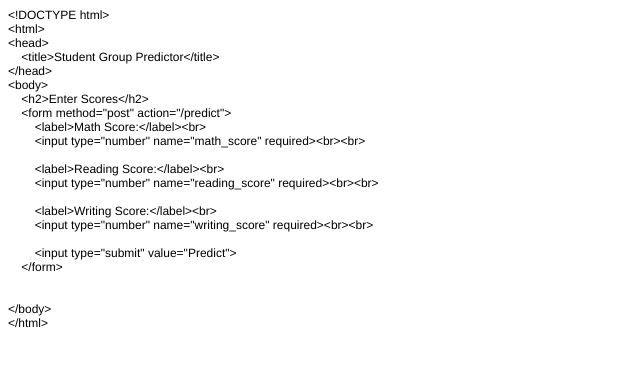
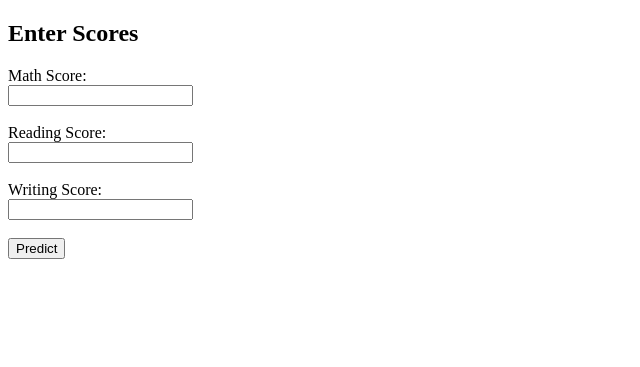
Before and after one commit to Herstology/Student_race_predictor_from-scores_Midterm, a Flask app: page / in a window 1280 px wide. Shown: the top 367 px of the page, without its empty margins (0-640 px from the left). Run offline with Flask 3, Linux system fonts and the light colour scheme; parts of the project's set-up code (start-up, migrations or seed data) failed here and were passed over.

Commit message:
Initial commit

```diff
--- a/templates/index.html
+++ b/templates/index.html
@@ -1,42 +1,25 @@
-<!DOCTYPE html PUBLIC "-//W3C//DTD HTML 4.01//EN" "http://www.w3.org/TR/html4/strict.dtd">
+<!DOCTYPE html>
 <html>
 <head>
-  <meta http-equiv="Content-Type" content="text/html; charset=utf-8">
-  <meta http-equiv="Content-Style-Type" content="text/css">
-  <title></title>
-  <meta name="Generator" content="Cocoa HTML Writer">
-  <meta name="CocoaVersion" content="2487.6">
-  <style type="text/css">
-    p.p1 {margin: 0.0px 0.0px 0.0px 0.0px; font: 12.0px Helvetica; -webkit-text-stroke: #000000}
-    p.p2 {margin: 0.0px 0.0px 0.0px 0.0px; font: 12.0px Helvetica; -webkit-text-stroke: #000000; min-height: 14.0px}
-    span.s1 {font-kerning: none}
-  </style>
+    <title>Student Group Predictor</title>
 </head>
 <body>
-<p class="p1"><span class="s1">&lt;!DOCTYPE html&gt;</span></p>
-<p class="p1"><span class="s1">&lt;html&gt;</span></p>
-<p class="p1"><span class="s1">&lt;head&gt;</span></p>
-<p class="p1"><span class="s1"><span class="Apple-converted-space">    </span>&lt;title&gt;Student Group Predictor&lt;/title&gt;</span></p>
-<p class="p1"><span class="s1">&lt;/head&gt;</span></p>
-<p class="p1"><span class="s1">&lt;body&gt;</span></p>
-<p class="p1"><span class="s1"><span class="Apple-converted-space">    </span>&lt;h2&gt;Enter Scores&lt;/h2&gt;</span></p>
-<p class="p1"><span class="s1"><span class="Apple-converted-space">    </span>&lt;form method="post" action="/predict"&gt;</span></p>
-<p class="p1"><span class="s1"><span class="Apple-converted-space">        </span>&lt;label&gt;Math Score:&lt;/label&gt;&lt;br&gt;</span></p>
-<p class="p1"><span class="s1"><span class="Apple-converted-space">        </span>&lt;input type="number" name="math_score" required&gt;&lt;br&gt;&lt;br&gt;</span></p>
-<p class="p2"><span class="s1"></span><br></p>
-<p class="p1"><span class="s1"><span class="Apple-converted-space">        </span>&lt;label&gt;Reading Score:&lt;/label&gt;&lt;br&gt;</span></p>
-<p class="p1"><span class="s1"><span class="Apple-converted-space">        </span>&lt;input type="number" name="reading_score" required&gt;&lt;br&gt;&lt;br&gt;</span></p>
-<p class="p2"><span class="s1"></span><br></p>
-<p class="p1"><span class="s1"><span class="Apple-converted-space">        </span>&lt;label&gt;Writing Score:&lt;/label&gt;&lt;br&gt;</span></p>
-<p class="p1"><span class="s1"><span class="Apple-converted-space">        </span>&lt;input type="number" name="writing_score" required&gt;&lt;br&gt;&lt;br&gt;</span></p>
-<p class="p2"><span class="s1"></span><br></p>
-<p class="p1"><span class="s1"><span class="Apple-converted-space">        </span>&lt;input type="submit" value="Predict"&gt;</span></p>
-<p class="p1"><span class="s1"><span class="Apple-converted-space">    </span>&lt;/form&gt;</span></p>
-<p class="p2"><span class="s1"></span><br></p>
-<p class="p1"><span class="s1"><span class="Apple-converted-space">    </span>{% if prediction_text %}</span></p>
-<p class="p1"><span class="s1"><span class="Apple-converted-space">        </span>&lt;h3&gt;{{ prediction_text }}&lt;/h3&gt;</span></p>
-<p class="p1"><span class="s1"><span class="Apple-converted-space">    </span>{% endif %}</span></p>
-<p class="p1"><span class="s1">&lt;/body&gt;</span></p>
-<p class="p1"><span class="s1">&lt;/html&gt;</span></p>
+    <h2>Enter Scores</h2>
+    <form method="post" action="/predict">
+        <label>Math Score:</label><br>
+        <input type="number" name="math_score" required><br><br>
+
+        <label>Reading Score:</label><br>
+        <input type="number" name="reading_score" required><br><br>
+
+        <label>Writing Score:</label><br>
+        <input type="number" name="writing_score" required><br><br>
+
+        <input type="submit" value="Predict">
+    </form>
+
+    {% if prediction_text %}
+        <h3>{{ prediction_text }}</h3>
+    {% endif %}
 </body>
 </html>
```
Also changed, not shown: requirements.txt (+4 -14 lines), 3 other files.
